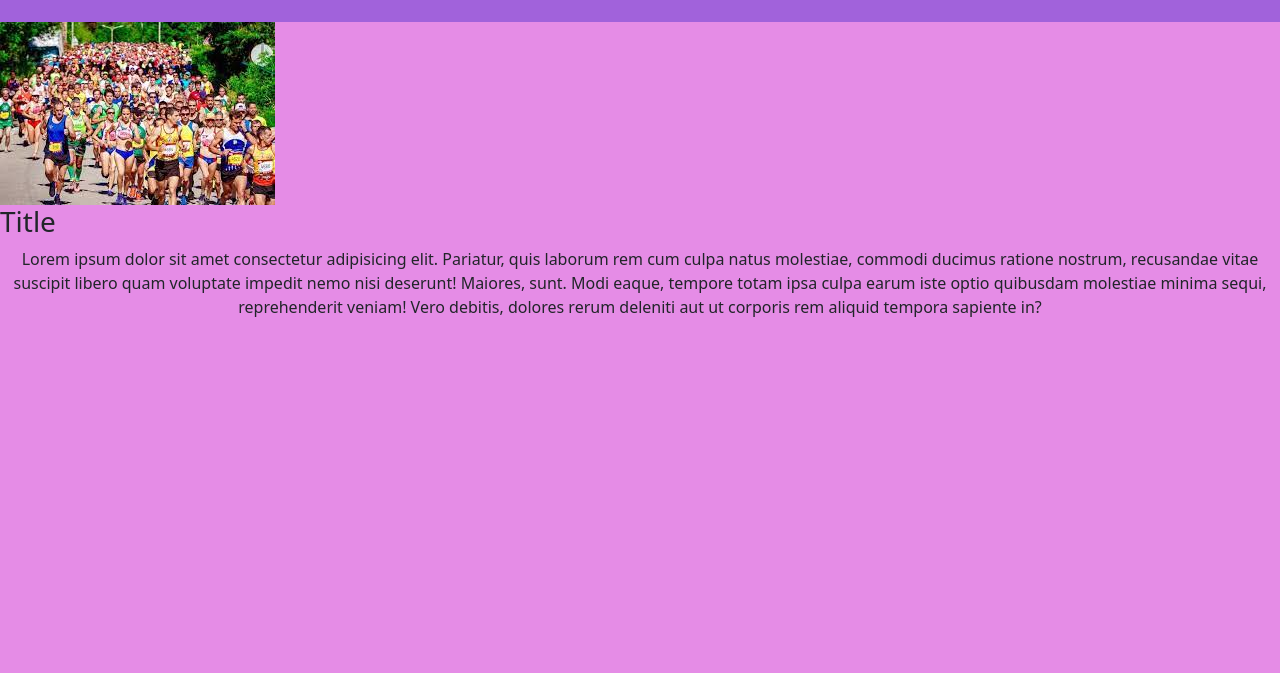
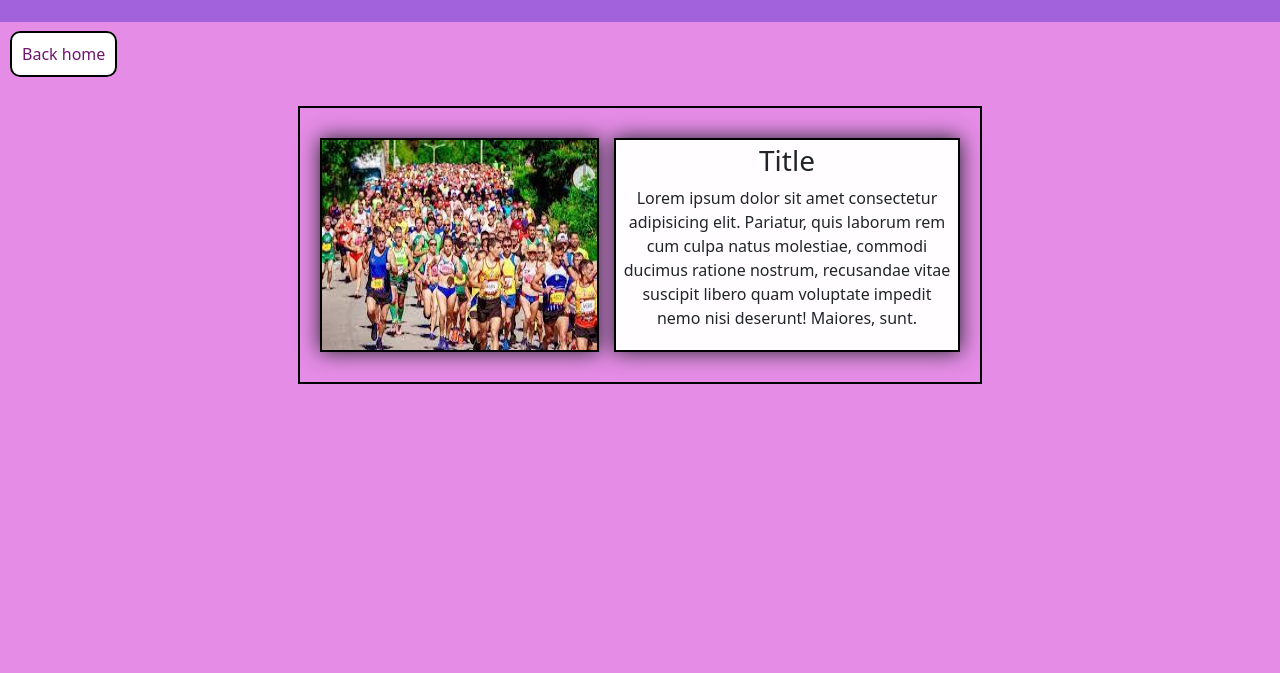
Before and after one commit to Bele208/amazing-events, a plain HTML site: page details.html in a window 1280 px wide. Shown: the part 68-741 px from the top of the page. Drawn offline with nearby package versions, Linux system fonts and the light colour scheme.

Commit message:
Se crea el botón volver atrás en details, se modifican detalles y estilos.

```diff
--- a/css/style.css
+++ b/css/style.css
@@ -58,9 +58,6 @@ li a:hover{
 }
 
 #logo-amazing{
-    /* background-color: rgba(240, 255, 255, 0.628);
-    border: 2px solid;
-    border-radius: 25px; */
     position: absolute;
     margin: 15px 15px;
     padding: 5px;
@@ -118,7 +115,6 @@ li a:hover{
     text-align: center;
 }
 
-
 form{
     padding: 20px;
 }
@@ -158,9 +154,17 @@ form .label{
 
 #volver-home{
     text-decoration: none;
+    margin-left: 10px;
     border: 2px solid black;
+    border-radius: 10px;
     padding: 10px;
+    background-color: #ffffff;
+    color: #6f1570;
 
+}
+#volver-home:hover{
+    color: #ffffff;
+    background-color: #6f1570;
 }
 
 #volver-home-div{
@@ -219,3 +223,24 @@ footer p{
     flex-direction: row;
     justify-content: space-between;
 }
+.details{
+    margin: 0 auto;
+    margin-top: 40px;
+    padding: 30px 20px;
+    display: flex;
+    border: 2px solid #000000;
+    width: 50%;
+}
+
+.details img{
+    border: 2px solid #000000;
+    box-shadow: 0 0 20px 0;
+}
+#details-text{
+    background-color: #fffdff;
+    text-align: center;
+    margin-left: 15px;
+    padding: 4px;
+    border: 2px solid #000000;
+    box-shadow: 0 0 20px 0;
+}
--- a/details.html
+++ b/details.html
@@ -23,12 +23,18 @@
         </nav>
     </header>
     <main>
+        <div id="volver-home-div">
+            <a href="index.html" id="volver-home">Back home</a>
+        </div>
+
         <section class="cards-details">
-        <div>
+        <div class="details">
             <img src="./img/Marathon.jpg" alt="">
-            <h3>Title</h3>
-            <p>Lorem ipsum dolor sit amet consectetur adipisicing elit. Pariatur, quis laborum rem cum culpa natus molestiae, commodi ducimus ratione nostrum, recusandae vitae suscipit libero quam voluptate impedit nemo nisi deserunt!
-            Maiores, sunt. Modi eaque, tempore totam ipsa culpa earum iste optio quibusdam molestiae minima sequi, reprehenderit veniam! Vero debitis, dolores rerum deleniti aut ut corporis rem aliquid tempora sapiente in?</p>
+            <div id="details-text">
+                <h3>Title</h3>
+                <p>Lorem ipsum dolor sit amet consectetur adipisicing elit. Pariatur, quis laborum rem cum culpa natus molestiae, commodi ducimus ratione nostrum, recusandae vitae suscipit libero quam voluptate impedit nemo nisi deserunt!
+                Maiores, sunt.</p>
+            </div>
         </div>
     </section>
 
```
Also changed, not shown: show_data.html (+2 -11 lines).
